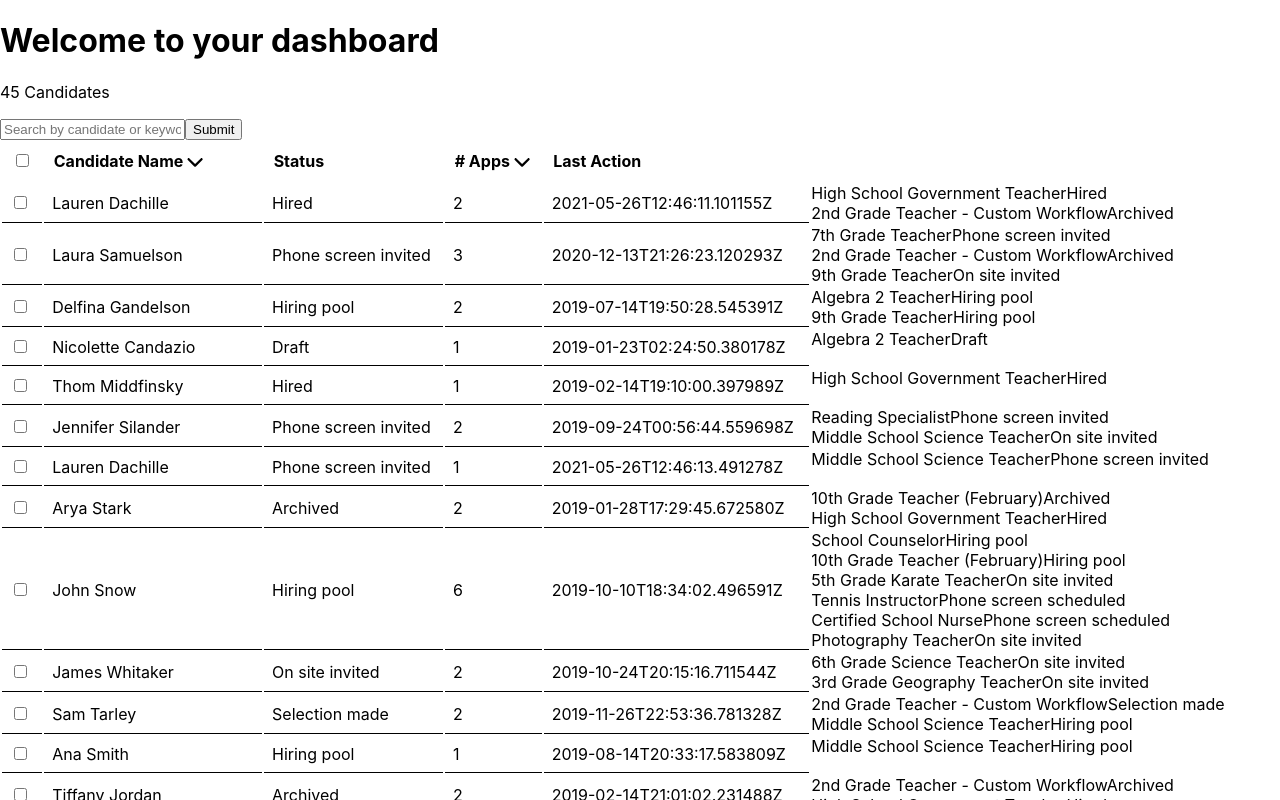
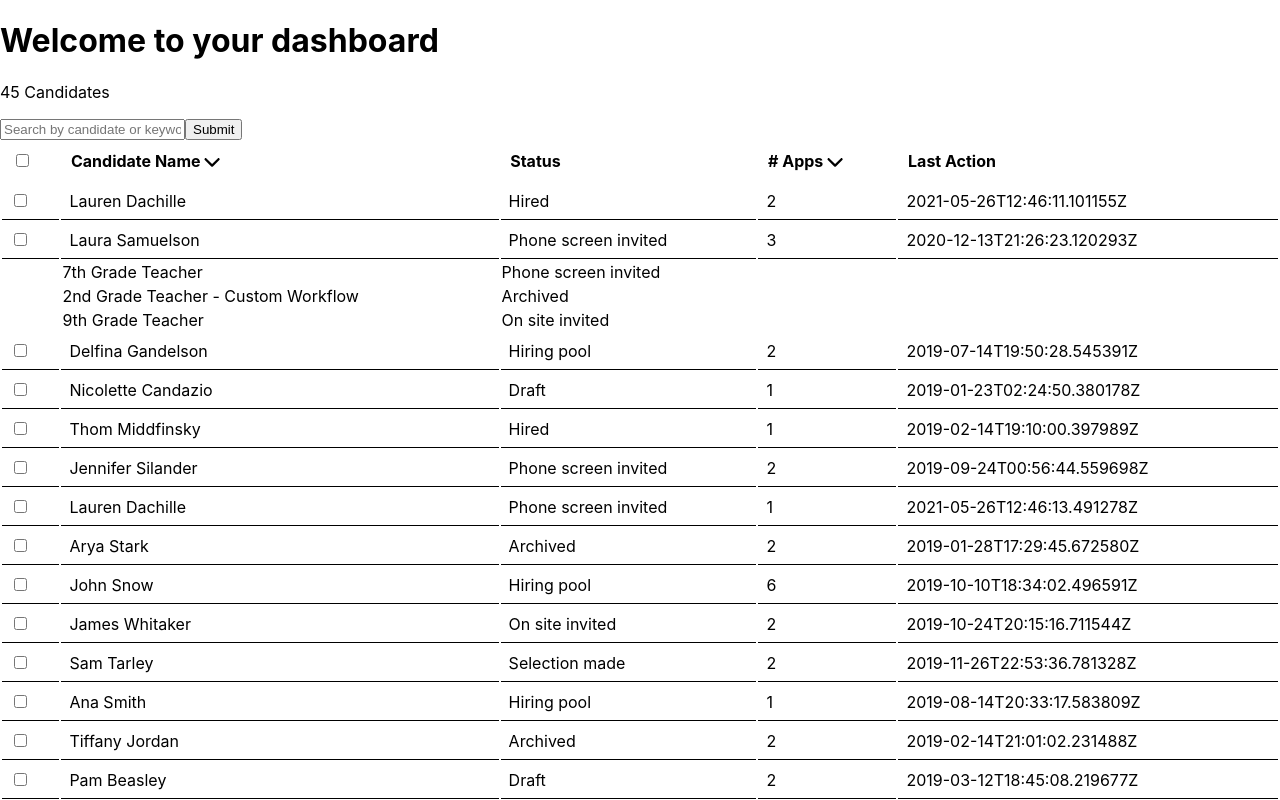
Before and after one commit to daveryde/nimble-code-challenge, a React (Create React App) app: page / in a window 1280 px wide. Both pictures are taken after a click on the element 640 px from the left and 240 px from the top of the page. Shown: the top 800 px of the page. Built offline with nearby package versions, Linux system fonts and the light colour scheme.

Commit message:
NEW: click drop down functionality

```diff
--- a/src/components/CandidateExpand.js
+++ b/src/components/CandidateExpand.js
@@ -1,16 +1,19 @@
 import React from 'react';
 
 const CandidateExpand = (applicationList) => {
-    let data = applicationList.applications.map(item => item);
-    console.log(data);
     return (
         <>
-            {applicationList.applications.map(item => {
+            {applicationList.applications.map((application) => {
                 return (
-                    <div className="table__data--expand">
-                        {item.role.title}
-                        {item.new_status.label}
-                    </div>
+                    <tr key={application.id}>
+                        <td></td>
+                        <td>
+                            {application.role.title}
+                        </td>
+                        <td>
+                            {application.new_status.label}
+                        </td>
+                    </tr>
                 )
             })}
         </>
--- a/src/components/CandidateTable.js
+++ b/src/components/CandidateTable.js
@@ -1,4 +1,4 @@
-import React, { useState } from 'react';
+import React, { useState, Fragment } from 'react';
 
 // custom components
 import CandidateExpand from './CandidateExpand';
@@ -11,7 +11,12 @@ import data from '../data/candidates.json';
 
 const CandidateTable = () => {
     const [allChecked, setAllChecked] = useState(false);
-    const [isRendered, setIsRendered] = useState(false);
+    const [isDisplayed, setIsDisplayed] = useState(false);
+    const [renderable, setRenderable] = useState(0);
+
+    // useEffect(() => {
+    //     console.log('renderable :', renderable);
+    // }, [renderable])
 
     const onSubmit = (e) => {
         e.preventDefault();
@@ -20,7 +25,7 @@ const CandidateTable = () => {
     }
 
     return (
-        <div>
+        <>
             <p>{data.count} Candidates</p>
 
             <form onSubmit={onSubmit}>
@@ -54,8 +59,14 @@ const CandidateTable = () => {
                 <tbody>
                     {data.results.map(result => {
                         return (
-                            <>
-                                <tr className="table__row" onClick={() => setIsRendered(!isRendered)}>
+                            <Fragment key={result.id}>
+                                <tr
+                                    className="table__row"
+                                    onClick={() => {
+                                        setRenderable(result.id);
+                                        setIsDisplayed(!isDisplayed);
+                                    }}
+                                >
                                     <td className="table__data">
                                         <input type="checkbox" checked={allChecked} />
                                     </td>
@@ -71,19 +82,21 @@ const CandidateTable = () => {
                                     <td className="table__data">
                                         {result.applications[0].updated}
                                     </td>
-
-                                    {isRendered &&
-                                        <CandidateExpand
-                                            applications={result.applications}
-                                        />
-                                    }
                                 </tr>
-                            </>
+                                {renderable === result.id && isDisplayed &&
+                                    <CandidateExpand
+                                        dataID={renderable}
+                                        resultID={result.id}
+                                        applications={result.applications}
+                                        className="table__data--expand"
+                                    />
+                                }
+                            </Fragment>
                         )
                     })}
                 </tbody>
             </table>
-        </div>
+        </>
     )
 };
 
```
